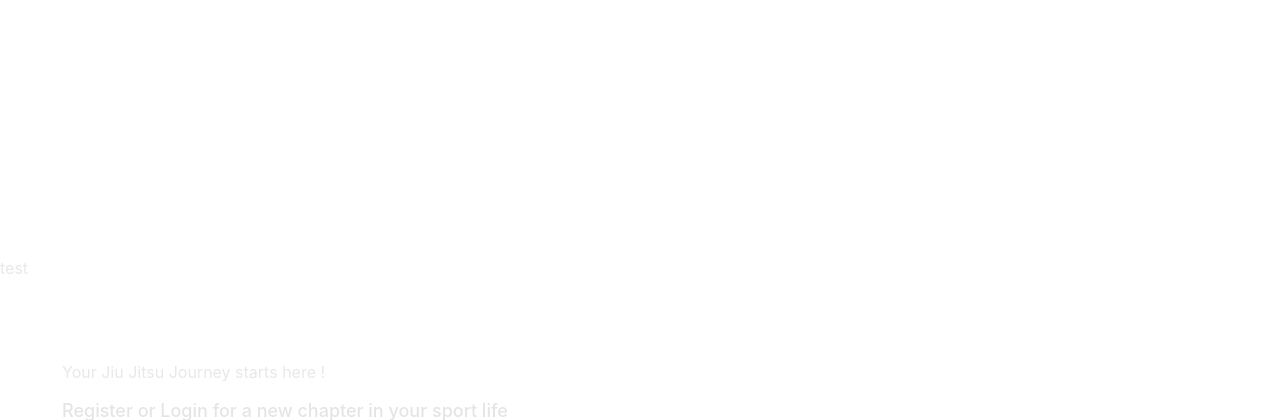
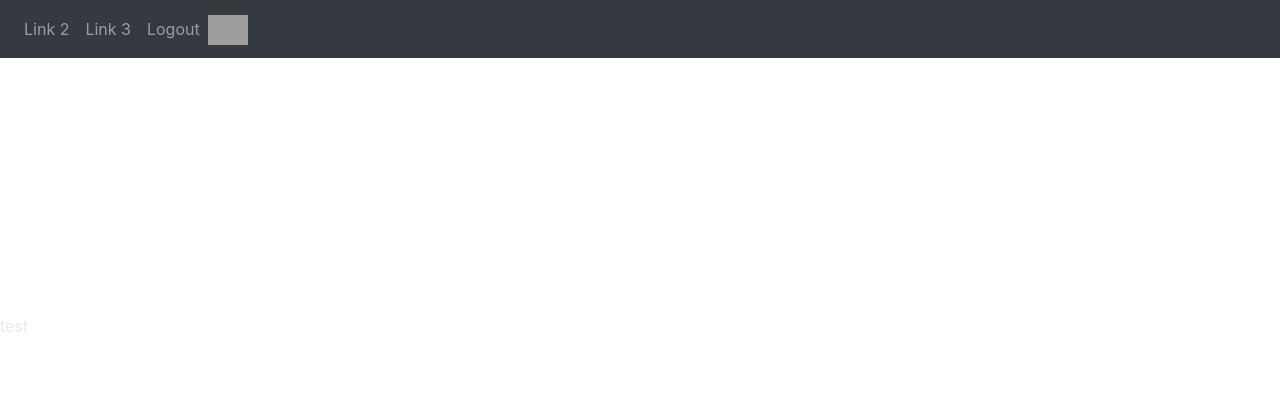
Before and after one commit to cristiangabor/Licenta, a Django app: template Licenta2019Project/templates/Home/home_live.html in a window 1280 px wide. Shown: the top 420 px of the page. Run offline with Django 3.2, Linux system fonts and the light colour scheme; the template is opened without the code that fills it, so the values that code supplies are empty; some libraries are stand-ins or nearby versions; grey boxes are pictures that could not be loaded.

```diff
--- a/Licenta2019Project/templates/Home/home.html
+++ b/Licenta2019Project/templates/Home/home.html
@@ -1,4 +1,4 @@
-<!DOCTYPE html> {% load static %}
+<!DOCTYPE html> {% load staticfiles %}
 <html>
 
 <head>
@@ -11,6 +11,30 @@
 </head>
 
 <body>
+    <nav class="navbar navbar-expand-sm bg-dark navbar-dark">
+
+        <!-- Links -->
+        <ul class="navbar-nav">
+            <!-- Logout
+            <li><a href="{% url 'logout' %}">Logout</a></li>
+            -->
+
+            <li class="nav-item">
+                <a class="nav-link" href="#">Link 2</a>
+            </li>
+            <li class="nav-item">
+                <a class="nav-link" href="#">Link 3</a>
+            </li>
+            <li class="nav-item">
+                <a class="nav-link" href="{% url 'logout' %}">Logout</a>
+            </li>
+        </ul>
+        <!-- Brand/logo -->
+        <a class="navbar-brand" href="#">
+            <img src="{% static 'kids.jpg' %}" alt="logo" style="width:40px;">
+        </a>
+    </nav>
+
     <div id="test">
         <p>test</p>
         <div class="container index">
```
Also changed, not shown: Licenta2019Project/UserManager/views.py (+8 -2 lines), Licenta2019Project/db.sqlite3.
